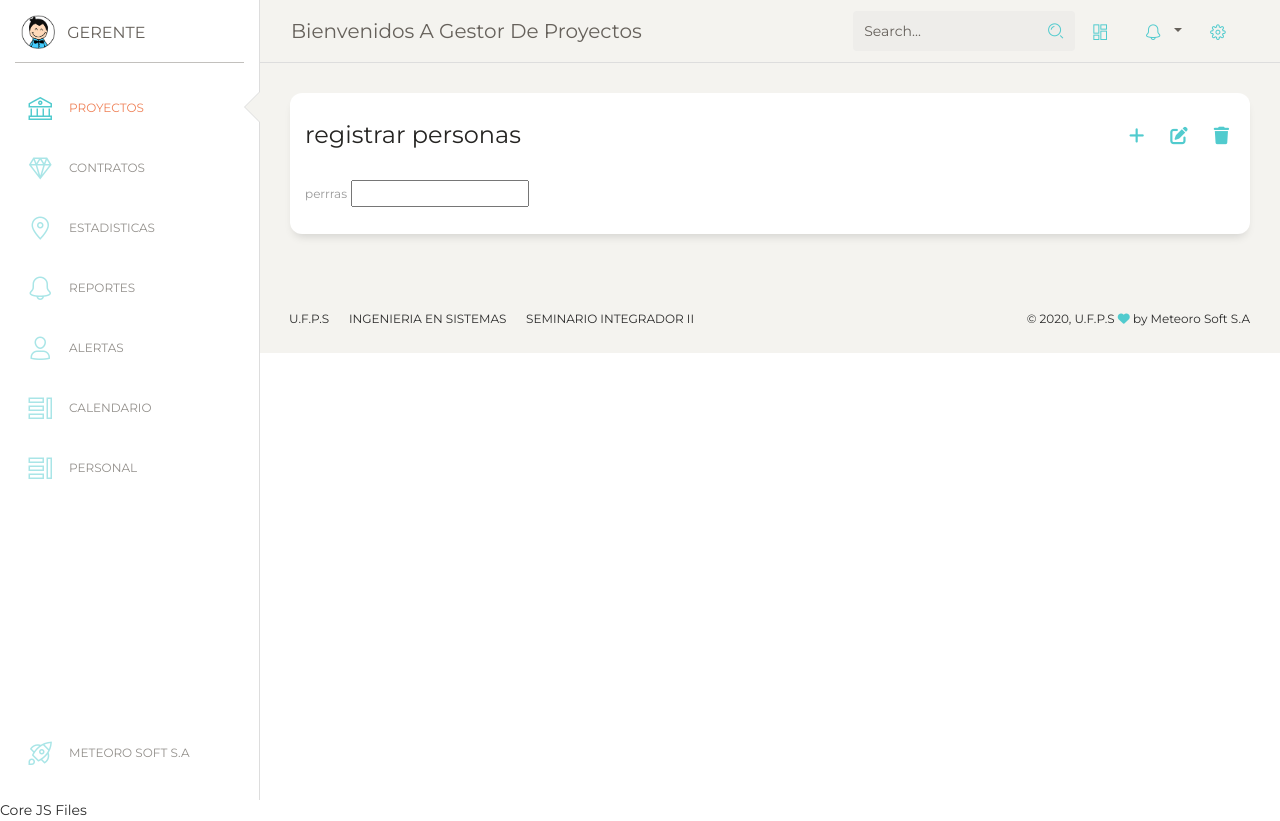
After one commit to JulianVega03/AsteroideSoft, a PHP site: the page made by views/gerente/persona/registrar.php in a window 1280 px wide. The commit adds this page. Run offline with PHP 8.4, Linux system fonts and the light colour scheme; the template is opened without the code that fills it, so the values that code supplies are empty; some libraries are stand-ins or nearby versions.

Commit message:
pa comenzar

```diff
--- a/public/css/styleErrorPage.css
+++ b/public/css/styleErrorPage.css
@@ -98,3 +98,8 @@ body {
     padding-top: 110px;
   }
 }
+
+
+#perra{
+  color: #388dbc;
+}
--- /dev/null
+++ b/views/gerente/persona/registrar.php
@@ -0,0 +1,39 @@
+<?php require_once 'views/gerente/templates/header.php'; ?>
+<?php require_once 'views/gerente/templates/aside.php'; ?>
+<div class="main-panel">
+    <!-- Navbar -->
+    <?php require_once 'views/gerente/templates/navbar.php'; ?>
+    <!-- End Navbar -->
+    <div class="content">
+
+
+        <div class="row">
+            <div class="col-md-12">
+                <div class="card">
+                    <div class="card-header">
+                        <h4 class="card-title" id="perra"> registrar personas</h4>
+                        <div class="card-header-icons">
+                            <button class="add" data-toggle="modal" data-target="#modalNuevoProyecto"><i class="fas fa-2x fa-plus fa-lg"></i></button>
+                            <button class="edit" data-toggle="modal" data-target="#modalEditarProyecto"><i class="fas fa-2x fa-edit fa-lg"></i></button>
+                            <button class="delete" data-toggle="modal" data-target="#modalEliminarProyecto"><i class="fas fa-2x fa-trash fa-lg"></i></button>
+                        </div>
+                    </div>
+                    <div class="card-body">
+                        <label for=""> <p>perrras</p></label>
+                        <input type="text"  >
+
+                    </div>
+                </div>
+
+            </div>
+        </div>
+
+        <!-- Modal New-->
+        <?php require_once 'views/gerente/proyectos/nuevo.php'; ?>
+
+
+    </div>
+
+    <?php require_once 'views/gerente/templates/footer.php'; ?>
+</div>
+<?php require_once 'views/gerente/templates/scripts.php'; ?>
--- a/views/gerente/templates/aside.php
+++ b/views/gerente/templates/aside.php
@@ -51,6 +51,12 @@
               <p>Calendario</p>
             </a>
           </li>
+          <li>
+            <a href="<?=URL?>persona">
+              <i class="nc-icon nc-tile-56"></i>
+              <p>Personal</p>
+            </a>
+          </li>
           <li class="active-pro">
             <a href="./upgrade.html">
               <i class="nc-icon nc-spaceship"></i>
--- a/views/gerente/templates/header.php
+++ b/views/gerente/templates/header.php
@@ -26,6 +26,8 @@
   <link href="<?= URL ?>public/assets/demo/demo.css" rel="stylesheet" />
   <!-- CSS CUSTOM  -->
   <link href="<?= URL ?>public/css/custom.css" rel="stylesheet" />
+
+  <link rel="stylesheet" href="<?= URL ?>public/assets/demo/registrarperona.css" rel="stylesheet">
 </head>
 
 <body class="">
```
Also changed, not shown: controllers/PersonaController.php (added, +21 -0 lines), public/assets/demo/registrarpersona.css (added), public/css/custom.css (line endings or trailing spaces).
